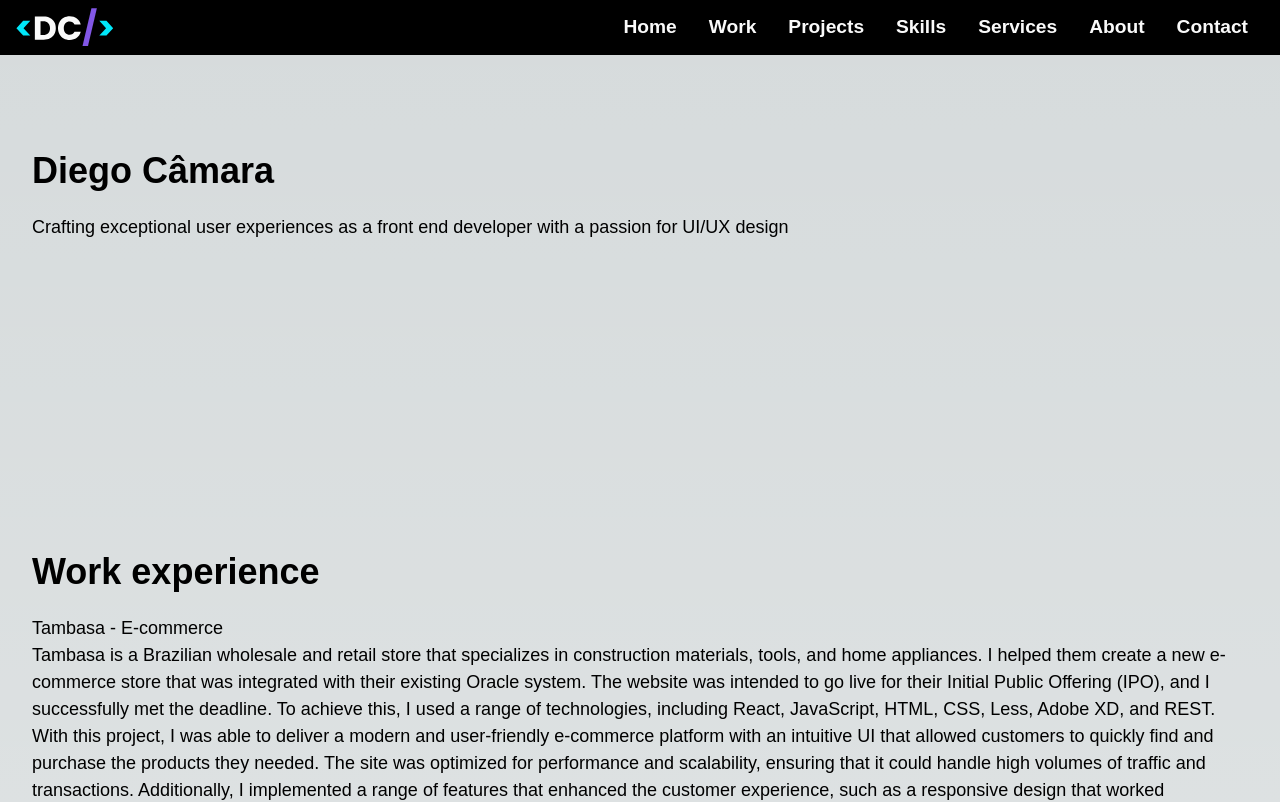
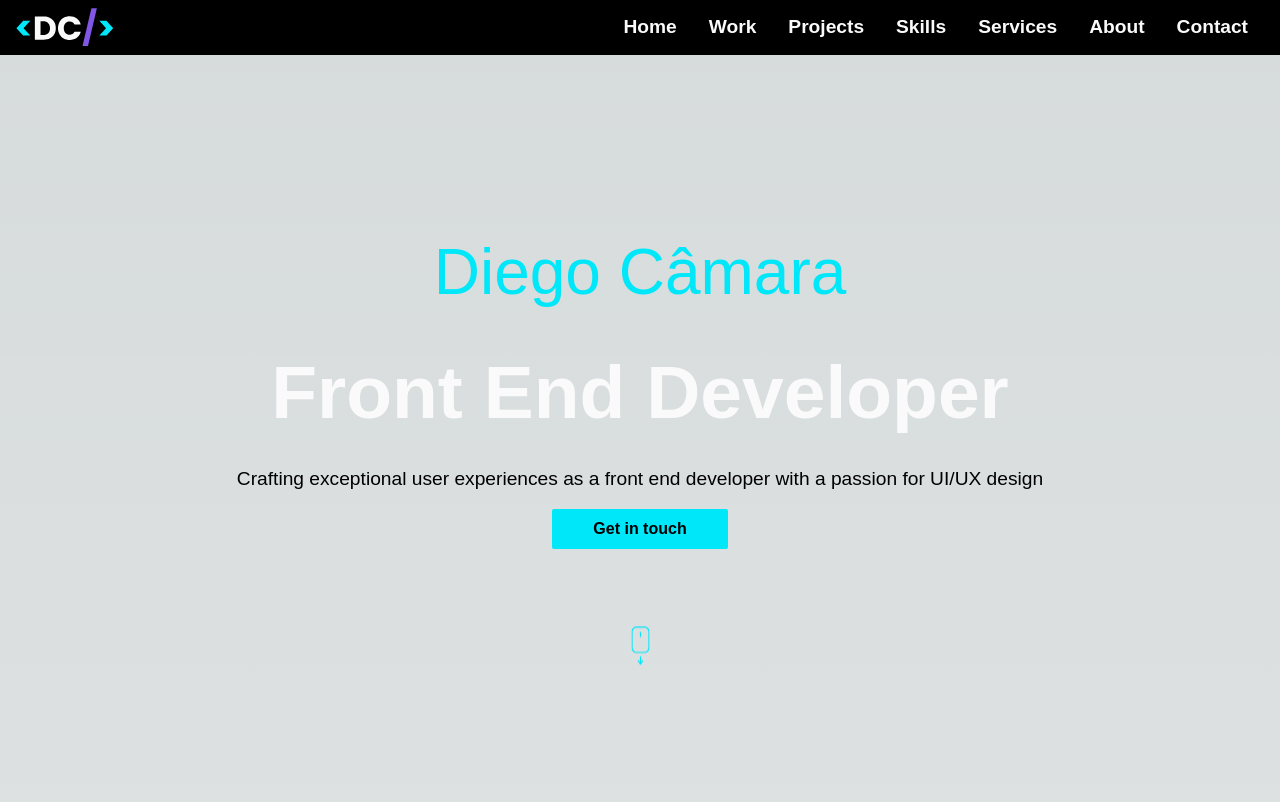
Before and after one commit to diegodscamara/portfolio, a Next.js app: page / in a window 1280 px wide. Shown: the top 802 px of the page. Built offline with nearby package versions, Linux system fonts and the light colour scheme.

Commit message:
styling hero

```diff
--- /dev/null
+++ b/public/scroll-down-icon.jsx
@@ -0,0 +1,27 @@
+export const ScrollDownIcon = () => {
+  return (
+    <svg width="41" height="41" viewBox="0 0 41 41" fill="none" xmlns="http://www.w3.org/2000/svg">
+      <g clipPath="url(#clip0_15_2378)">
+        <mask id="mask0_15_2378" style={{ maskType: "luminance" }} maskUnits="userSpaceOnUse" x="11" y="0" width="19" height="29">
+          <path d="M11.4653 0.984863H29.5486V28.2557H11.4653V0.984863Z" fill="white" />
+        </mask>
+        <g mask="url(#mask0_15_2378)">
+          <path d="M24.2257 2.17236H16.7882C15.6528 2.17236 14.6163 2.64632 13.8663 3.39632C13.1163 4.15153 12.6476 5.1932 12.6476 6.33903V22.2557C12.6476 23.4015 13.1163 24.438 13.8663 25.1984C14.6163 25.9536 15.6528 26.4172 16.7882 26.4172H24.2257C25.3611 26.4172 26.3976 25.9536 27.1476 25.1984C27.8976 24.438 28.3663 23.4015 28.3663 22.2557V6.33903C28.3663 5.1932 27.8976 4.15153 27.1476 3.39632C26.3976 2.64632 25.3611 2.17236 24.2257 2.17236ZM16.7882 0.984863H24.2257C25.6892 0.984863 27.0226 1.58382 27.9861 2.55778C28.9549 3.52653 29.5486 4.86507 29.5486 6.33903V22.2557C29.5486 23.7297 28.9549 25.0682 27.9861 26.0369C27.0226 27.0109 25.6892 27.6099 24.2257 27.6099H16.7882C15.3246 27.6099 13.9913 27.0109 13.0278 26.0369C12.0642 25.0682 11.4653 23.7297 11.4653 22.2557V6.33903C11.4653 4.86507 12.0642 3.52653 13.0278 2.55778C13.9913 1.58382 15.3246 0.984863 16.7882 0.984863Z" fill="#00E7F9" />
+        </g>
+        <path d="M21.1007 6.39636V11.5162H19.9132V6.39636H21.1007Z" fill="#00E7F9" />
+        <path d="M19.9184 30.6932H21.0955V37.5214H19.9184V30.6932Z" fill="#00E7F9" />
+        <mask id="mask1_15_2378" style={{ maskType: "luminance" }} maskUnits="userSpaceOnUse" x="16" y="34" width="9" height="6">
+          <path d="M16.5278 34.136H24.5278V39.511H16.5278V34.136Z" fill="white" />
+        </mask>
+        <g mask="url(#mask1_15_2378)">
+          <path d="M20.4601 39.6932L17.5278 35.3651L18.3976 34.5995L20.0174 37.0422L20.8976 37.0162L22.5226 34.6516L23.4861 35.3391L20.4601 39.6932Z" fill="#00E7F9" />
+        </g>
+      </g>
+      <defs>
+        <clipPath id="clip0_15_2378">
+          <rect width="40" height="40" fill="white" transform="translate(0.527771 0.802612)" />
+        </clipPath>
+      </defs>
+    </svg>
+  )
+}
--- a/src/components/Header.tsx
+++ b/src/components/Header.tsx
@@ -1,5 +1,6 @@
 import Link from 'next/link';
 import { Logo } from 'public/logo';
+import { useRouter } from 'next/router';
 import { useState } from 'react';
 
 const Header = () => {
@@ -14,17 +15,20 @@ const Header = () => {
   };
 
   const NavLink = ({ href, children, onClick }: NavLinkProps) => {
+    const router = useRouter();
+    const sectionId = href.slice(1);
+    const isActive = router.asPath.includes(sectionId);
+    const className = `text-card font-bold font-sans mx-4 hover:text-primary ${isActive ? 'text-primary' : ''}`;
+
     return (
-      <Link href={href}
-        onClick={onClick}
-        className="text-card font-bold font-sans mx-4 hover:text-primary active:text-primary">
+      <Link href={href} onClick={onClick} className={className}>
         {children}
       </Link>
     );
   };
 
   return (
-    <header className="bg-gray-900 text-white fixed w-full bg-black shadow-light-gray">
+    <header className="bg-gray-900 text-white fixed w-full bg-black shadow-light-gray z-10">
       <nav className="container mx-auto px-4 py-2 flex justify-between items-center">
         <Link href="/"><Logo /></Link>
         <div className="hidden md:block">
--- a/src/components/Hero.tsx
+++ b/src/components/Hero.tsx
@@ -1,12 +1,17 @@
+import Link from 'next/link';
 import React from 'react';
+import { ScrollDownIcon } from 'public/scroll-down-icon'
 
 const Hero = () => {
   return (
-    <section className="container mx-auto px-8 py-36" id='Home'>
-      <h1 className="text-4xl font-bold mb-4">Diego Câmara</h1>
-      <p className="text-lg mb-4">
+    <section className="container mx-auto px-8 pb-36 pt-56 text-center flex flex-col items-center" id='Home'>
+      <span className="text-4xl md:text-5xl lg:text-6xl text-primary font-sans font-normal mb-4">Diego Câmara</span>
+      <h1 className="text-3xl md:text-4xl lg:text-tagline text-white font-sans font-bold mb-4">Front End Developer</h1>
+      <span className="text-card mb-4">
         Crafting exceptional user experiences as a front end developer with a passion for UI/UX design
-      </p>
+      </span>
+      <Link className='bg-primary text-black font-bold font-sans h-10 flex items-center justify-center rounded-sm w-44 hover:opacity-80 mb-20' href={'#Contact'}>Get in touch</Link>
+      <Link className='animate-bounce' href={'#Work'}><ScrollDownIcon /></Link>
     </section>
   );
 };
--- a/src/styles/globals.css
+++ b/src/styles/globals.css
@@ -3,6 +3,7 @@
 @tailwind utilities;
 
 :root {
+  font-family: Arial, Helvetica, sans-serif;
   --max-width: 1100px;
   --border-radius: 12px;
   --font-mono: ui-monospace, Menlo, Monaco, 'Cascadia Mono', 'Segoe UI Mono',
```
